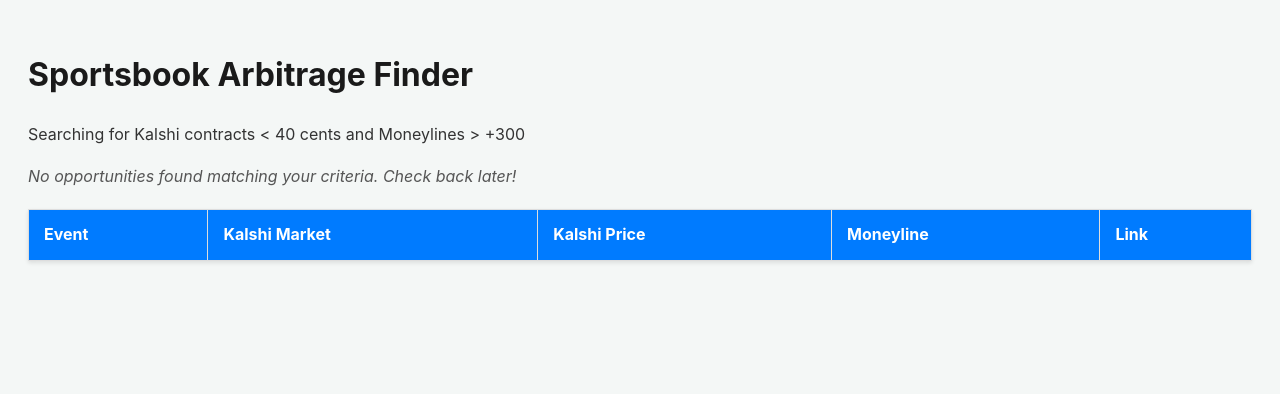
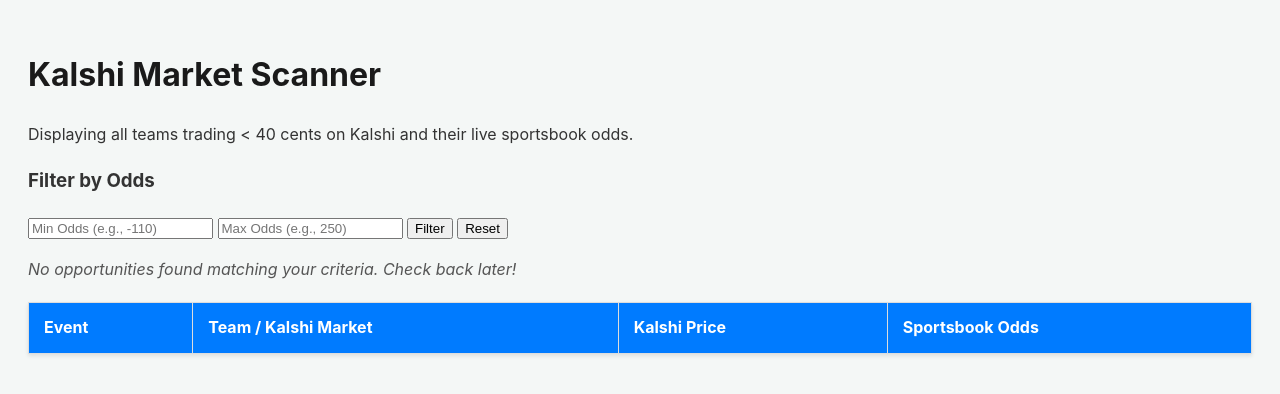
Before and after one commit to chadamorgan/Kalshiprofits, a plain HTML site: page index.html in a window 1280 px wide. Drawn offline with Linux system fonts and the light colour scheme.

Commit message:
Update index.html

```diff
--- a/index.html
+++ b/index.html
@@ -3,22 +3,30 @@
 <head>
     <meta charset="UTF-8">
     <meta name="viewport" content="width=device-width, initial-scale=1.0">
-    <title>Sportsbook Opportunities</title>
+    <title>Sportsbook Market Scanner</title>
     <link rel="stylesheet" href="style.css">
 </head>
 <body>
-    <h1>Sportsbook Arbitrage Finder</h1>
-    <p>Searching for Kalshi contracts < 40 cents and Moneylines > +300</p>
+    <h1>Kalshi Market Scanner</h1>
+    <p>Displaying all teams trading < 40 cents on Kalshi and their live sportsbook odds.</p>
+
+    <div id="filter-controls">
+        <h3>Filter by Odds</h3>
+        <input type="number" id="min-odds" placeholder="Min Odds (e.g., -110)">
+        <input type="number" id="max-odds" placeholder="Max Odds (e.g., 250)">
+        <button id="filter-button">Filter</button>
+        <button id="reset-button">Reset</button>
+    </div>
+
     <p id="loading-message">Loading data...</p>
 
     <table id="opportunities-table">
         <thead>
             <tr>
                 <th>Event</th>
-                <th>Kalshi Market</th>
+                <th>Team / Kalshi Market</th>
                 <th>Kalshi Price</th>
-                <th>Moneyline</th>
-                <th>Link</th>
+                <th>Sportsbook Odds</th>
             </tr>
         </thead>
         <tbody id="opportunities-table-body">
```
